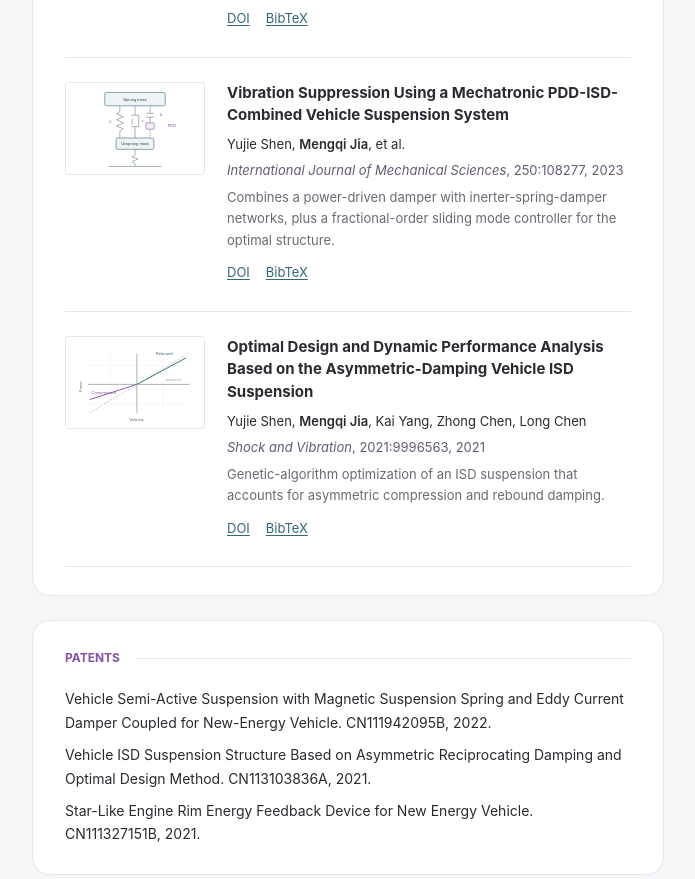
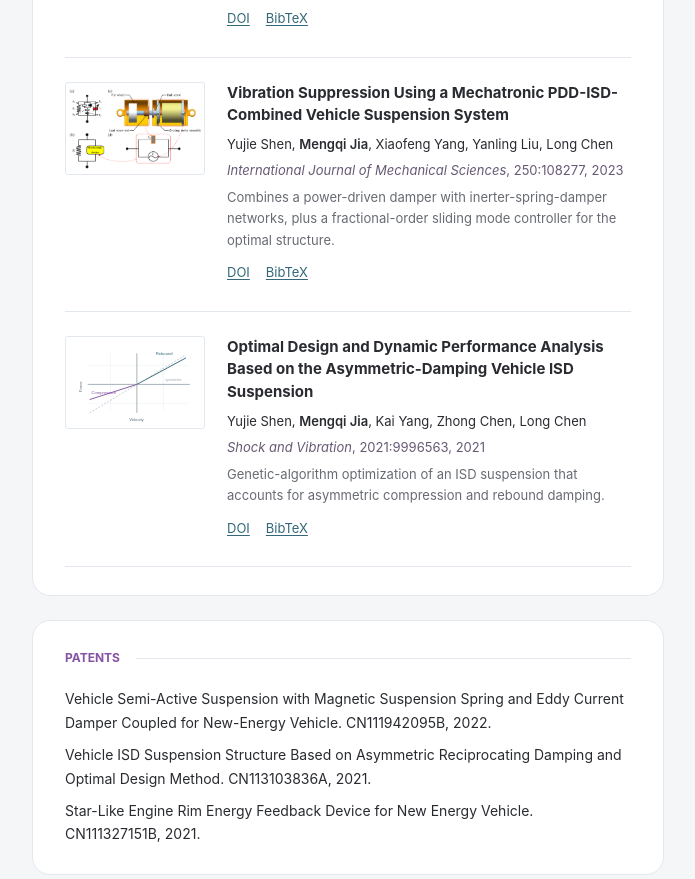
Before and after one commit to mj3664-web/homepage, a plain HTML site: page index.html in a window 1280 px wide. Shown: the part 1197-2076 px from the top of the page, without its empty margins (272-967 px from the left). Drawn offline with Linux system fonts and the light colour scheme.

Commit message:
Use Fig. 8 from the IJMS 2023 paper and complete its author list
Co-Authored-By: Claude Opus 5.5 <noreply@anthropic.com>
Claude-Session: https://claude.ai/code/session_01SWPavJZp65t57UTzzmps4M

```diff
--- a/index.html
+++ b/index.html
@@ -123,12 +123,12 @@
           </div>
         </article>
         <article class="publication">
-          <a class="publication-figure" href="assets/images/pdd-isd-suspension.svg" title="View full-resolution diagram">
-            <img class="publication-image publication-image--figure" src="assets/images/pdd-isd-suspension.svg" alt="Illustrative quarter-car suspension with spring, damper, inerter, and power-driven damper" width="720" height="480" loading="lazy">
+          <a class="publication-figure" href="assets/images/pdd-isd-fig8.png" title="View full-resolution figure">
+            <img class="publication-image publication-image--figure" src="assets/images/pdd-isd-fig8.png" alt="Fig. 8 of the paper: reference PDD-ISD suspension model, controlled model with a mechatronic device, ball-screw electric inerter, and its equivalent sketch" width="1523" height="911" loading="lazy">
           </a>
           <div class="publication-copy">
             <h3>Vibration Suppression Using a Mechatronic PDD-ISD-Combined Vehicle Suspension System</h3>
-            <p class="authors">Yujie Shen, <strong>Mengqi Jia</strong>, et al.</p>
+            <p class="authors">Yujie Shen, <strong>Mengqi Jia</strong>, Xiaofeng Yang, Yanling Liu, Long Chen</p>
             <p class="venue"><em>International Journal of Mechanical Sciences</em>, 250:108277, <time datetime="2023">2023</time></p>
             <p class="publication-summary">Combines a power-driven damper with inerter-spring-damper networks, plus a fractional-order sliding mode controller for the optimal structure.</p>
             <p class="publication-links"><a href="https://doi.org/10.1016/j.ijmecsci.2023.108277">DOI</a> <a href="assets/bib/shen2023vibration.bib" download>BibTeX</a></p>
```
Also changed, not shown: cv/index.html (+1 -1 lines), assets/images/pdd-isd-fig8.png (added), assets/images/pdd-isd-suspension.svg (deleted), 1 other file.
